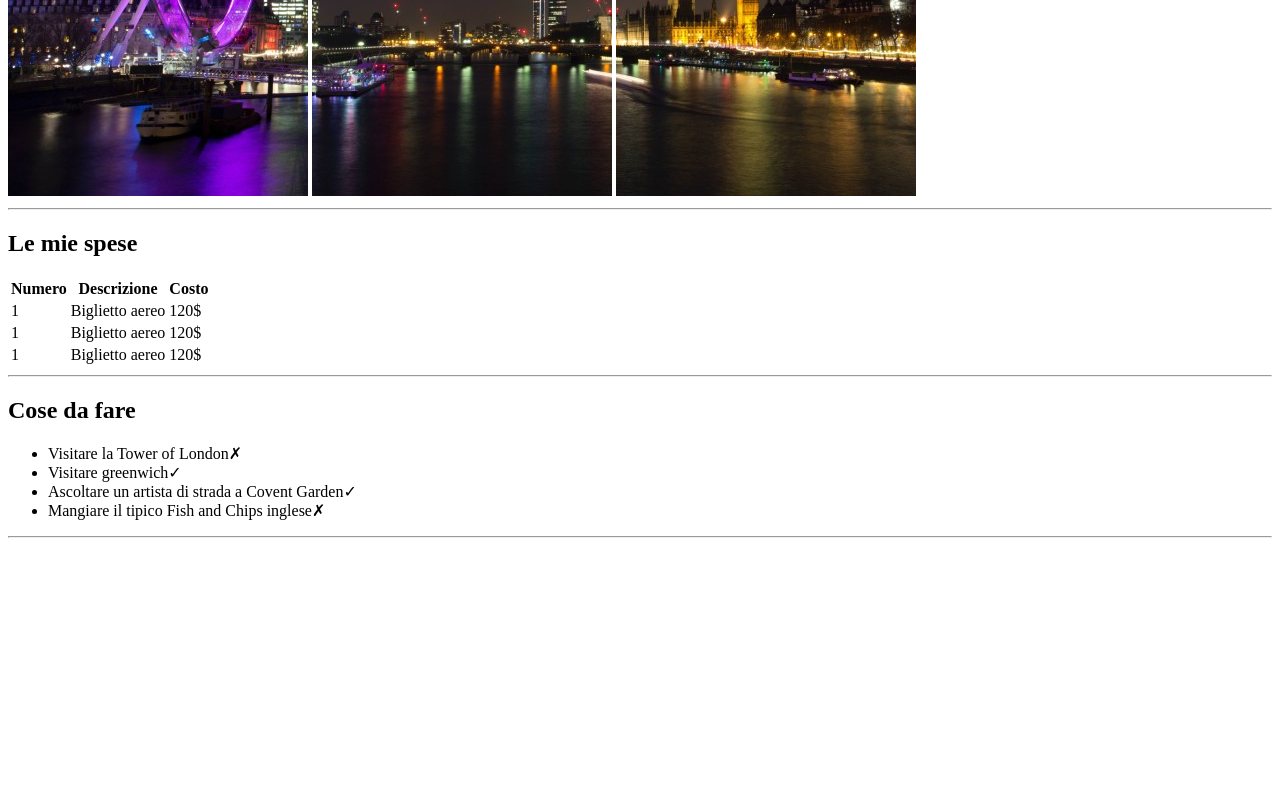
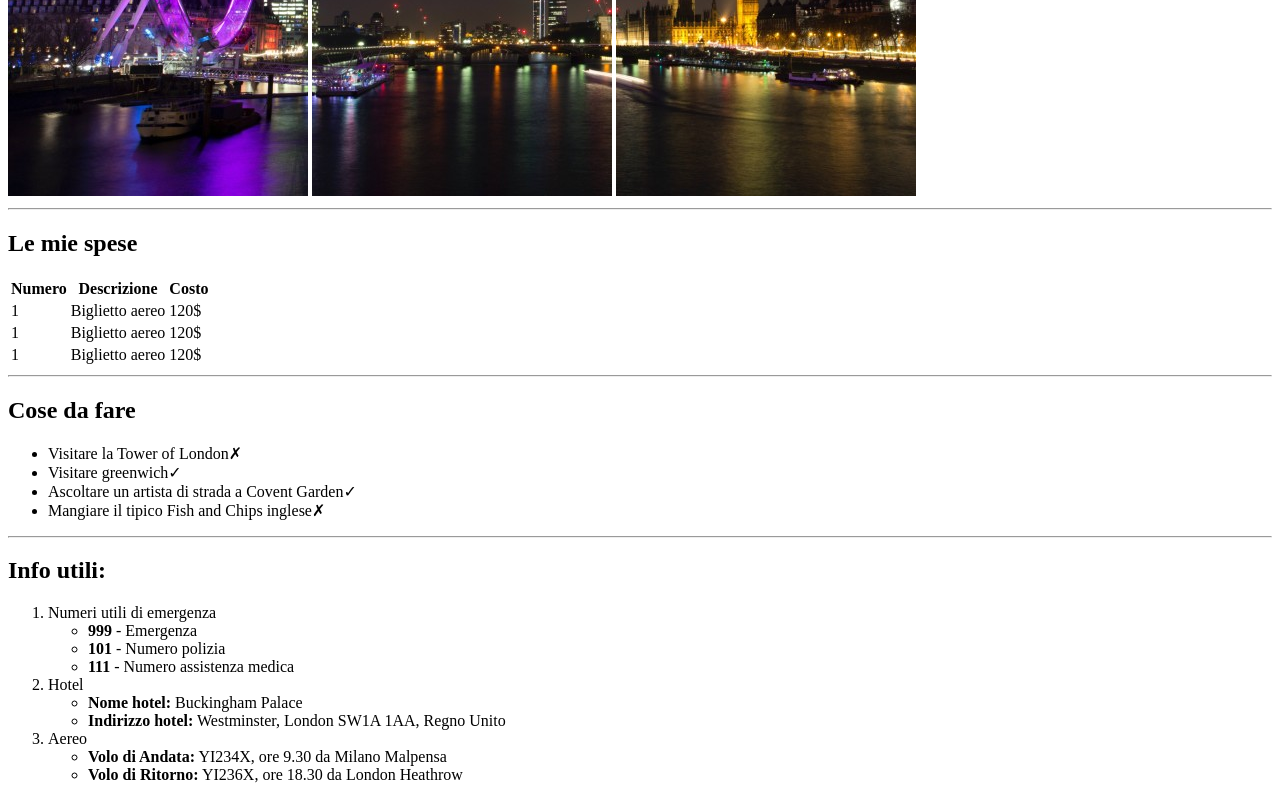
Before and after one commit to AlfredoCastrogiovanni/html-london-trip, a plain HTML site: page index.html in a window 1280 px wide. Shown: the part 484-1284 px from the top of the page. Before the commit the page ends 1030 px from the top, so only its background shows below. Drawn offline with Linux system fonts and the light colour scheme.

Commit message:
creazione div.info

```diff
--- a/index.html
+++ b/index.html
@@ -58,6 +58,34 @@
             </ul>
             <hr>
         </div>
+
+        <div class="info">
+            <h2>Info utili:</h2>
+            <ol>
+                <li>
+                    Numeri utili di emergenza
+                    <ul>
+                        <li><strong>999</strong> - Emergenza</li>
+                        <li><strong>101</strong> - Numero polizia</li>
+                        <li><strong>111</strong> - Numero assistenza medica</li>
+                    </ul>
+                </li>
+                <li>
+                    Hotel
+                    <ul>
+                        <li><strong>Nome hotel:</strong> Buckingham Palace</li>
+                        <li><strong>Indirizzo hotel:</strong> Westminster, London SW1A 1AA, Regno Unito</li>
+                    </ul>
+                </li>
+                <li>
+                    Aereo
+                    <ul>
+                        <li><strong>Volo di Andata:</strong> YI234X, ore 9.30 da Milano Malpensa</li>
+                        <li><strong>Volo di Ritorno:</strong> YI236X, ore 18.30 da London Heathrow</li>
+                    </ul>
+                </li>
+            </ol>
+        </div>
     </main>
 </body>
 </html>
```
